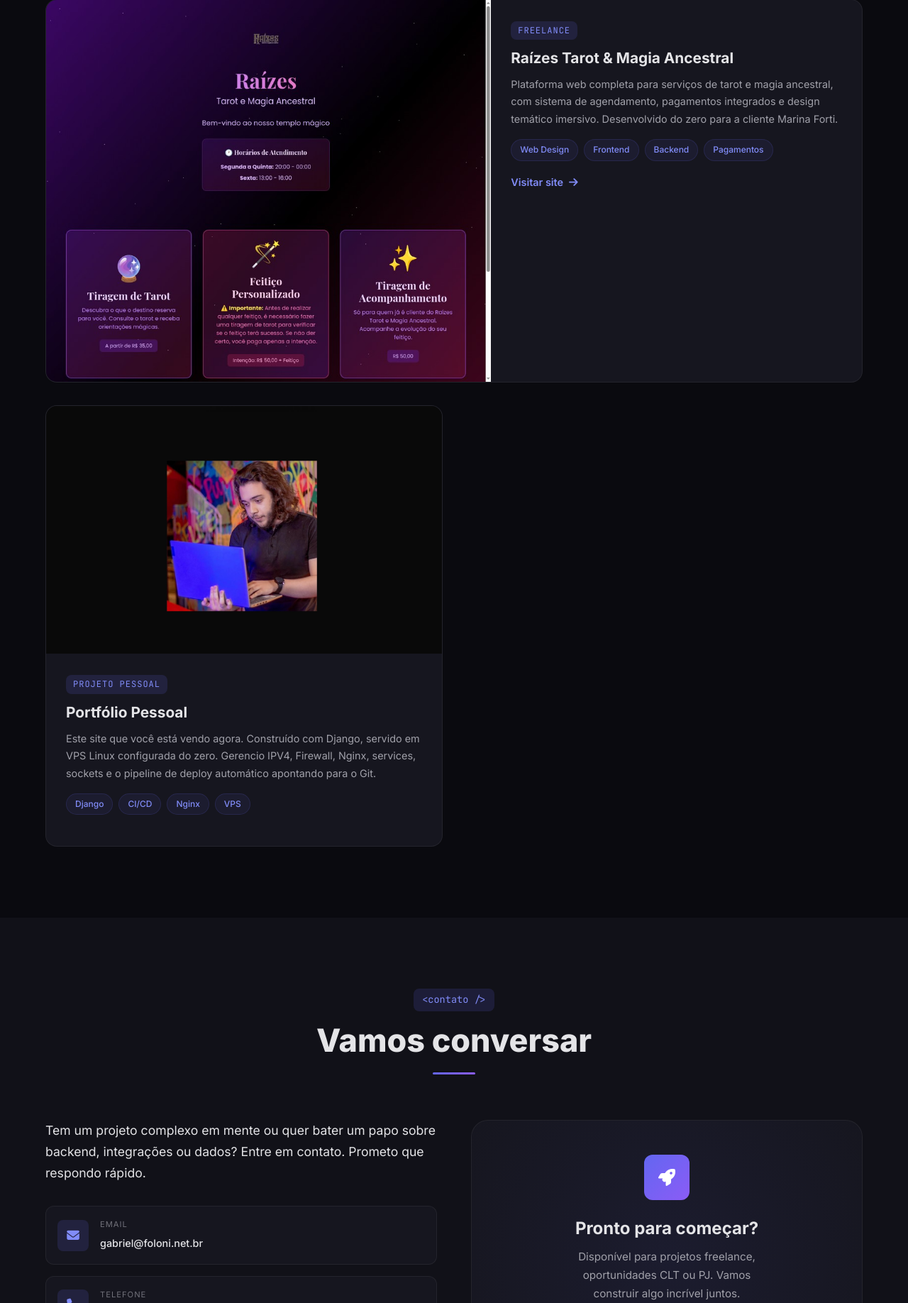
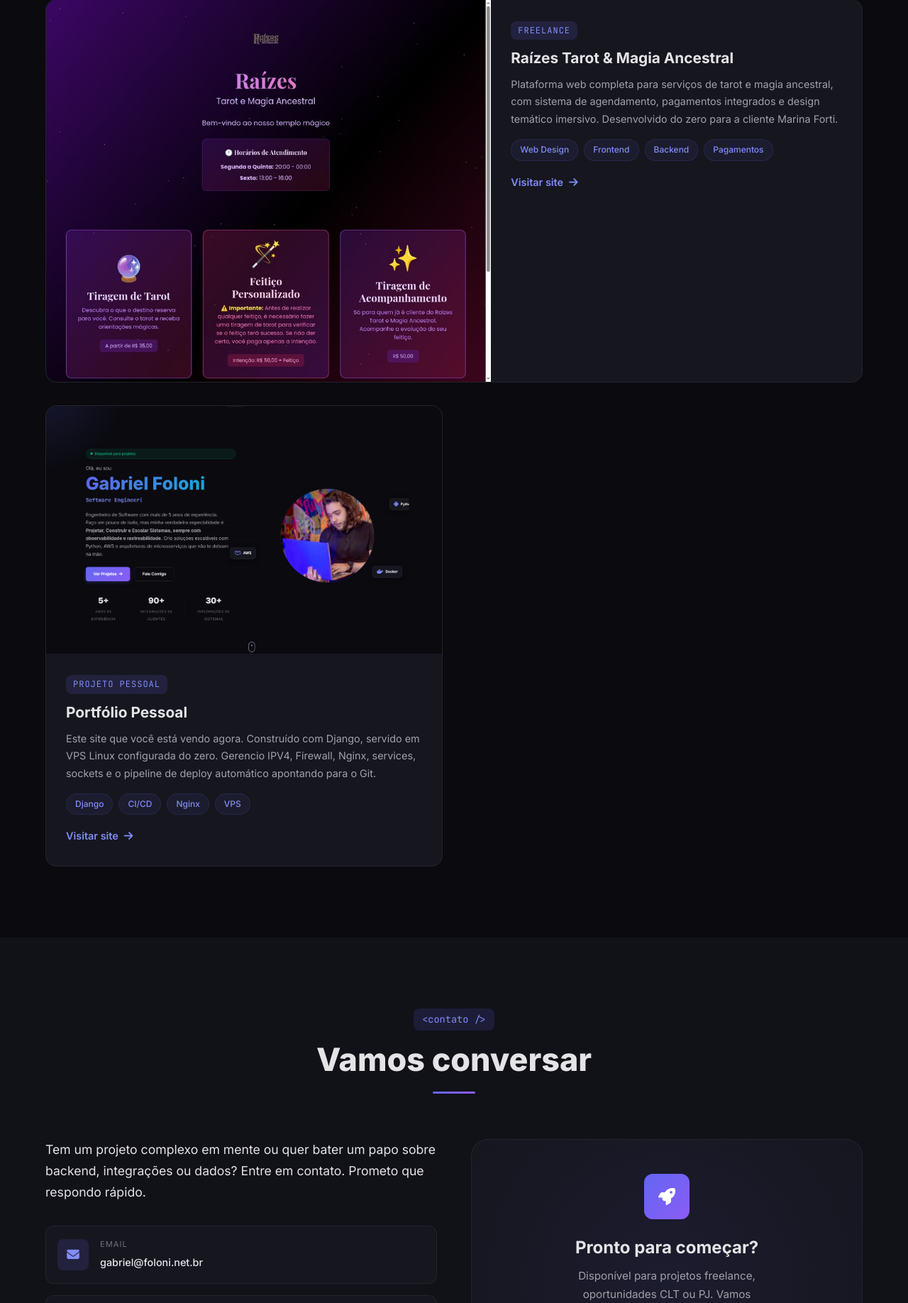
Before and after one commit to folonidev/site, a Django app: page / in a window 1280 px wide. Shown: the part 4664-6500 px from the top of the page at 71% size. Run offline with Django 5.2, Linux system fonts and the light colour scheme.

Commit message:
alterando o apontamento do portfolio para o proprio site

```diff
--- a/templates/index.html
+++ b/templates/index.html
@@ -446,10 +446,10 @@
                     </div>
                     <div class="portfolio-card">
                         <div class="portfolio-image">
-                            <img src="{% static 'images/fundo.jpg' %}" alt="Este Portfólio">
+                            <img src="{% static 'images/foloni-portfolio.png' %}" alt="Página inicial do portfólio de Gabriel Foloni">
                             <div class="portfolio-overlay">
-                                <a href="#home" class="portfolio-link">
-                                    <i class="fas fa-eye"></i>
+                                <a href="https://foloni.net.br" target="_blank" rel="noopener noreferrer" class="portfolio-link" aria-label="Visitar portfólio de Gabriel Foloni">
+                                    <i class="fas fa-external-link-alt"></i>
                                 </a>
                             </div>
                         </div>
@@ -464,6 +464,9 @@
                                 <span>Nginx</span>
                                 <span>VPS</span>
                             </div>
+                            <a href="https://foloni.net.br" target="_blank" rel="noopener noreferrer" class="portfolio-visit">
+                                Visitar site <i class="fas fa-arrow-right"></i>
+                            </a>
                         </div>
                     </div>
                 </div>
```
Also changed, not shown: static/images/foloni-portfolio.png (added).
